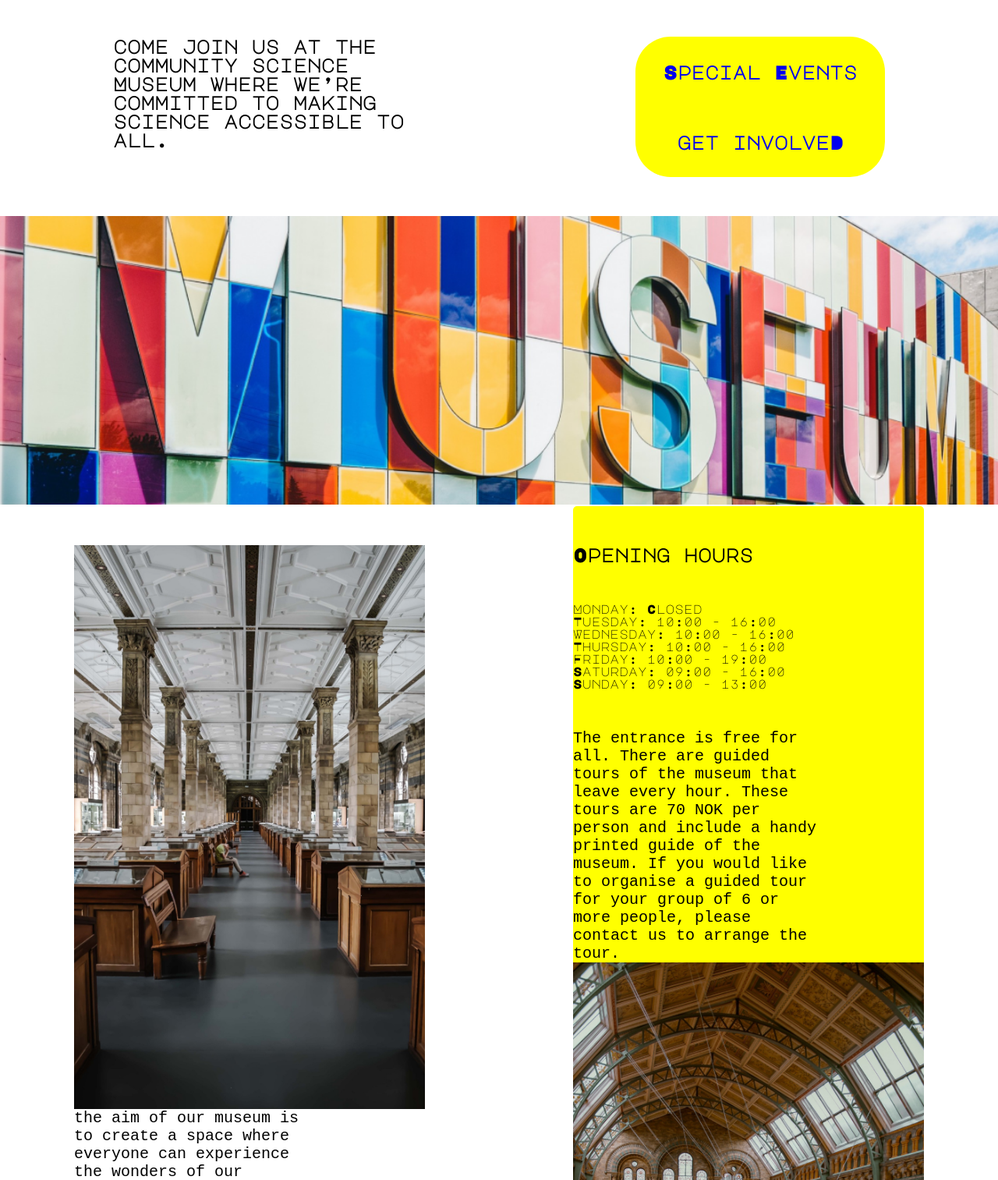
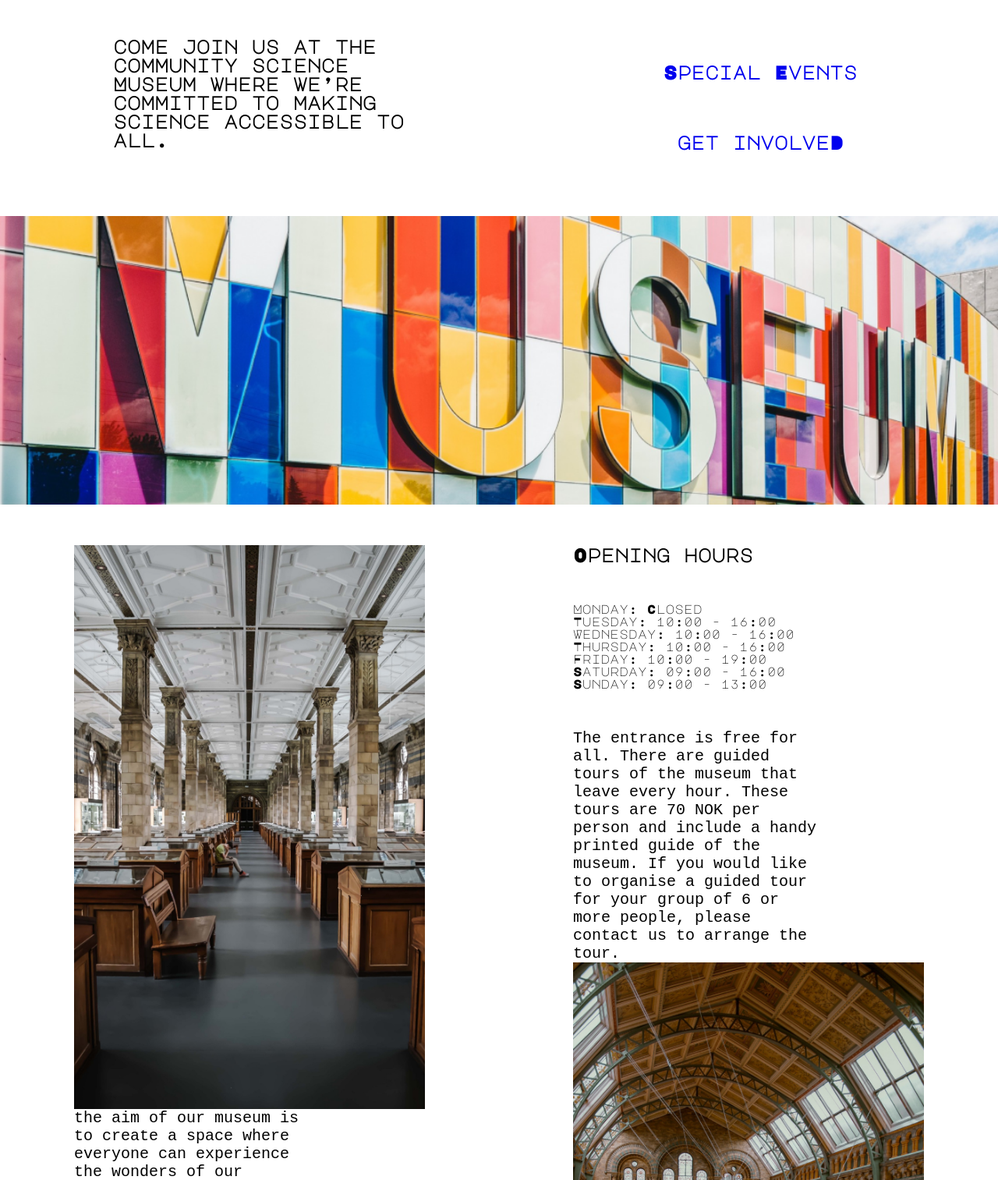
Before and after one commit to Khadarrr/Science-Museuum, a plain HTML site: page index.html in a window 1280 px wide. Shown: the part 707-2220 px from the top of the page at 78% size. Drawn offline with Linux system fonts and the light colour scheme.

```diff
--- a/Homepage.css
+++ b/Homepage.css
@@ -16,6 +16,7 @@
   padding: 100px;
   justify-items: stretch;
   justify-content: space-around;
+  max-width: 100%;
 }
 
 .logo-position-2 {
@@ -41,7 +42,6 @@
 
 .openig-hours-homepage {
   list-style-type: none;
-  background-color: yellow;
   border-radius: 45px;
   text-align: center;
   width: 320px;
@@ -67,7 +67,6 @@
 }
 
 .rightside-main {
-  background-color: yellow;
   border-radius: 5px;
 }
 .img-inside {
--- a/root.css
+++ b/root.css
@@ -60,7 +60,6 @@
 
 ul {
   list-style-type: none;
-  background-color: var(--green);
   border-radius: 45px;
   width: 350px;
   height: 180px;
```
Also changed, not shown: 1 other file.
